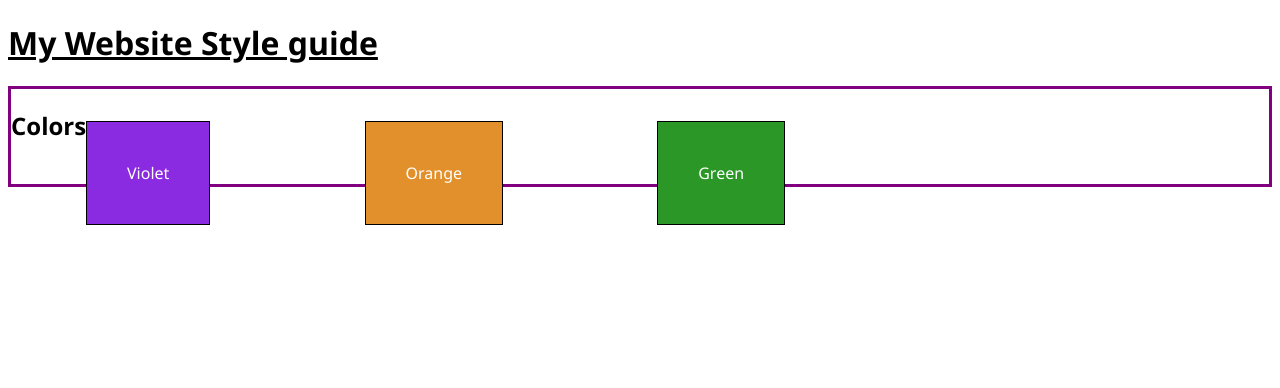
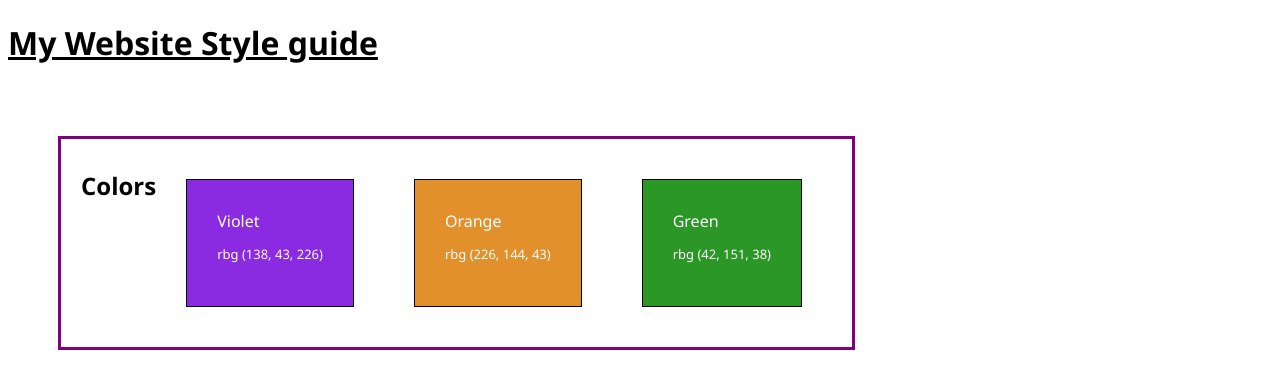
Before and after one commit to IQFrink/wireframe, a plain HTML site: page index.html in a window 1280 px wide. Drawn offline with Linux system fonts and the light colour scheme.

Commit message:
Finished Color section of design styels.

```diff
--- a/index.html
+++ b/index.html
@@ -12,9 +12,9 @@
     </header>
     <div class="colors">
         <h2>Colors</h2>
-        <span id="violet">Violet</span>
-        <span id="orange">Orange</span>
-        <span id="green">Green</span>
+        <div id="violet">Violet<p>rbg (138, 43, 226)</p></div>
+        <div id="orange">Orange<p>rbg (226, 144, 43)</p></div>
+        <div id="green">Green<p>rbg (42, 151, 38)</p></div>
     </div>
   </body>
 </html>
--- a/styles.css
+++ b/styles.css
@@ -4,28 +4,40 @@
 
 .colors {
     border: 3px solid purple;
+    margin: 50px;
+    padding: 10px 20px;
+    display: inline-flex;
+
 }
 
 #violet {
     border: 1px black solid;
-    margin: 75px;
-    padding: 40px;
-    background-color: blueviolet;
+    margin: 30px;
+    padding: 30px;
+    background-color: rgb(138, 43, 226);
     color: white;
+    position: relative;
 }
 
 #orange {
     border: 1px black solid;
-    margin: 75px;
-    padding: 40px;
+    margin: 30px;
+    padding: 30px;
     background-color: rgb(226, 144, 43);
     color: white;
+    position: relative;
 }
 
 #green {
     border: 1px black solid;
-    margin: 75px;
-    padding: 40px;
+    margin: 30px;
+    padding: 30px;
     background-color: rgb(42, 151, 38);
     color: white;
+    position: relative;
 }
+
+p {
+    white-space: nowrap;
+    font-size: small;
+}
```
